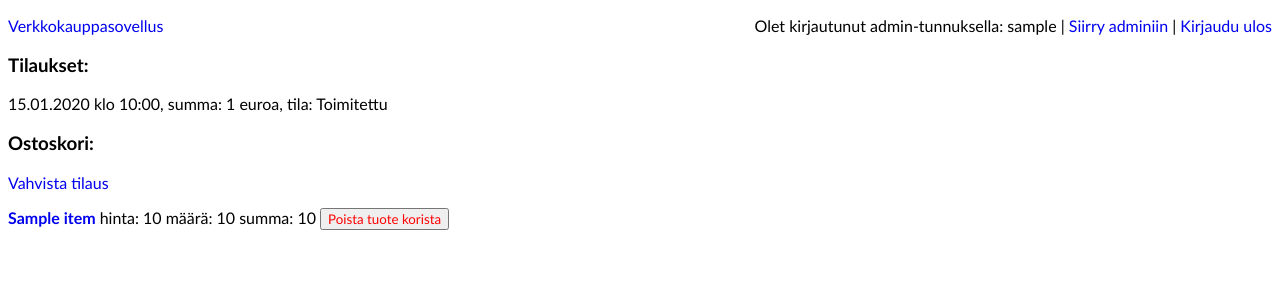
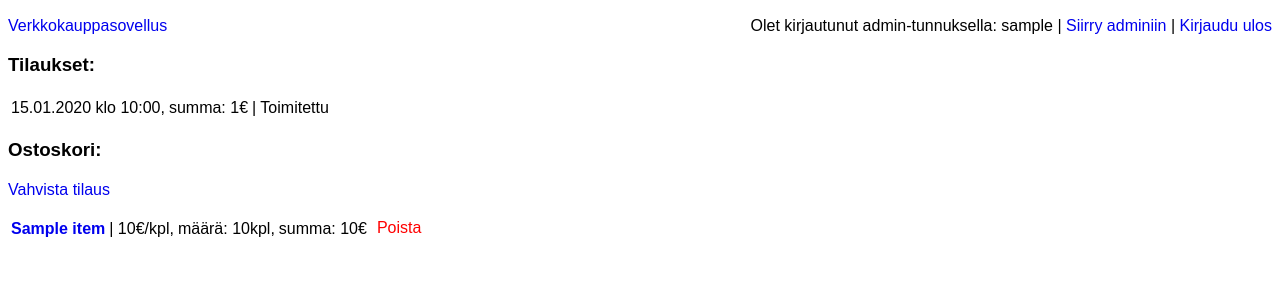
Before and after one commit to Ejo0/tsoha-harjoitustyo, a Flask app: template templates/user.html in a window 1280 px wide. Shown: the top 300 px of the page. Run offline with Flask 2, Linux system fonts and the light colour scheme; the visitor is signed in with stand-in values (Sample User, id 1); the template is opened without the code that fills it: most values are stand-ins (such as "Sample title", 1, 10 or a date in 2020).

Commit message:
Add styling to lists

```diff
--- a/static/main.css
+++ b/static/main.css
@@ -1,11 +1,21 @@
-* {
-    font-family:'Gill Sans', 'Gill Sans MT', Calibri, 'Trebuchet MS', sans-serif
-}
-
-body {
+html {
+    font-family: Arial, Helvetica, sans-serif;
+    line-height: 1.2;
     overflow-wrap: break-word;
+    margin: auto;
 }
 
 a {
     text-decoration-line: none;
 }
+
+textarea {
+    font-family: Arial, Helvetica, sans-serif;
+}
+
+#delete_button {
+    color: red;
+    border-width: 0;
+    font-size: 16px;
+    background-color: white;
+}
--- a/templates/index.html
+++ b/templates/index.html
@@ -5,7 +5,7 @@
 
 <p>
     {% for product in products %}
-    <a href="/product/{{ product.id }}"> {{ product.name }}</a> hinta: {{ product.price }}<br>
+    <a href="/product/{{ product.id }}"> {{ product.name }}</a> {{ product.price }}€<br>
     {% endfor %}
 </p>
 
--- a/templates/user.html
+++ b/templates/user.html
@@ -2,28 +2,42 @@
 {% block content %}
 
 <h3>Tilaukset:</h3>
+
+<table>
     {% for order in order_list %}
-{{ order.created_at.strftime("%d.%m.%Y klo %H:%M") }}, summa: {{ order.total_sum }} euroa, tila:
+    <tr>
+        <td>{{ order.created_at.strftime("%d.%m.%Y klo %H:%M") }},</td>
+        <td>summa: {{ order.total_sum }}€</td>
         {% if order.order_state == 'created' %}
-Odottaa toimitusta
+        <td>| Odottaa toimitusta</td>
         {% elif order.order_state == 'processed' %}
-Toimitettu
+        <td>| Toimitettu</td>
         {% endif %}
-<br>
+    </tr>
     {% endfor %}
+</table>
 
 <h3>Ostoskori:</h3>
 {% if items %}
 <p><a href="{{ session.user_id }}/checkout">Vahvista tilaus</a></p>
 {% endif %}
+
+<table>
     {% for item in items %}
-
+    <tr>
+        <td><b><a href="/product/{{ item.product_id }}">{{ item.name }}</a></b></td>
+        <td>| {{ item.price }}€/kpl,</td>
+        <td>määrä: {{ item.quantity }}kpl,</td>
+        <td>summa: {{ item.sum }}€</td>
+        <td>
             <form action="/delete_cart_item" method="POST">
-    <b><a href="/product/{{ item.product_id }}">{{ item.name }}</a></b> hinta: {{ item.price }}
-    määrä: {{ item.quantity }} summa: {{ item.sum }}
                 <input type="hidden" name="cart_item_id" value="{{ item.id }}">
                 <input type="hidden" name="csrf_token" value="{{ session.csrf_token }}">
-    <input type="submit" value="Poista tuote korista" style="color: red">
+                <input id="delete_button" type="submit" value="Poista">
             </form>
+        </td>
+    </tr>
     {% endfor %}
+</table>
+
 {% endblock %}
```
Also changed, not shown: templates/admin/index.html (+8 -5 lines), templates/admin/orders.html (+17 -2 lines), templates/checkout.html (+11 -5 lines). Lines whose indentation alone changed are shown as unchanged.
